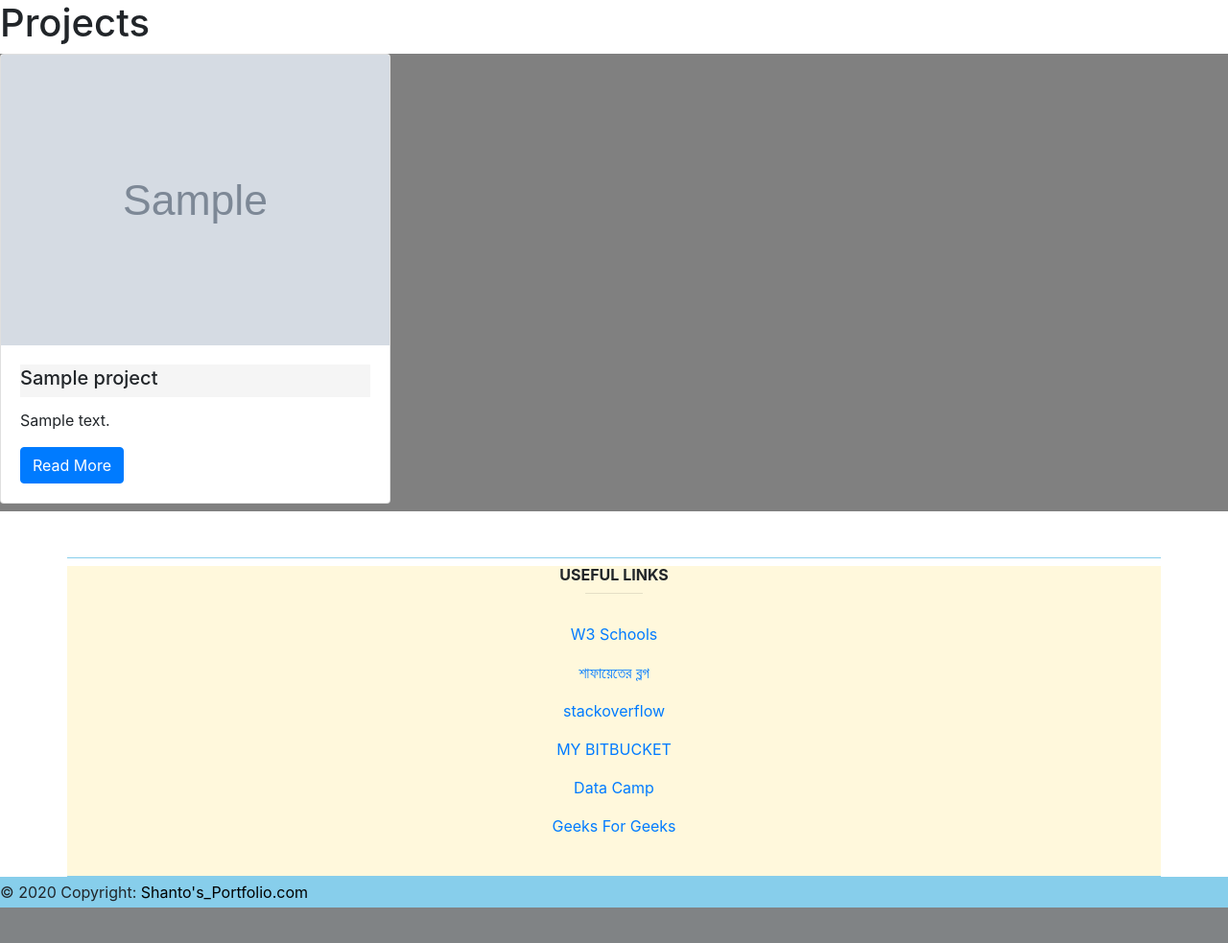
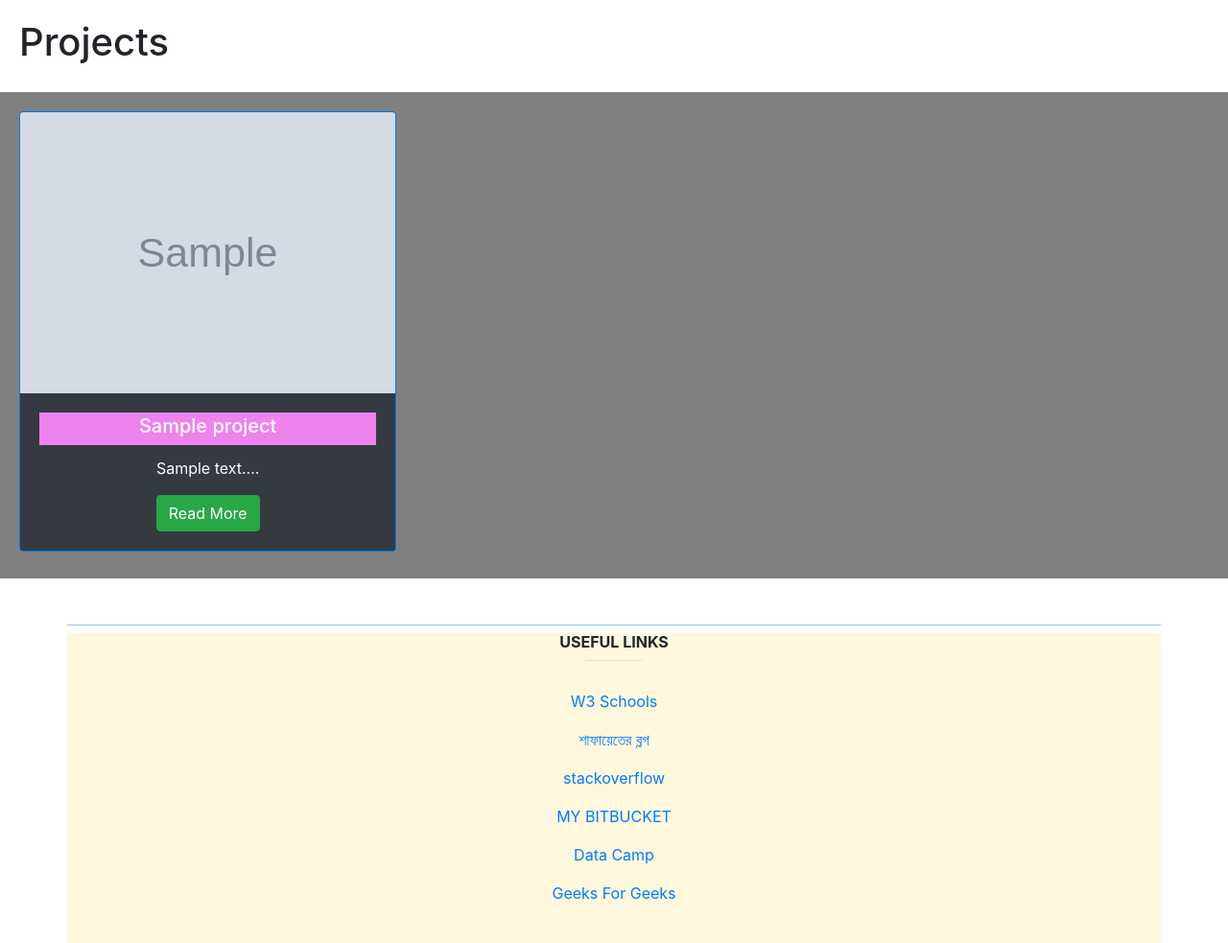
Before and after one commit to mehash32/resume, a Django app: template projects/templates/project_index.html in a window 1280 px wide. Shown: the part 56-1039 px from the top of the page at 96% size. Before the commit the page ends 1002 px from the top, so only its background shows below. Run offline with Django 3.2, Linux system fonts and the light colour scheme; the template is opened without the code that fills it: most values are stand-ins (such as "Sample title", 1, 10 or a date in 2020); grey boxes marked "Sample" are stand-in pictures; some libraries are stand-ins or nearby versions.

Commit message:
Update project_index.html

```diff
--- a/projects/templates/project_index.html
+++ b/projects/templates/project_index.html
@@ -1,17 +1,17 @@
 {% extends "base.html" %}
 {% load static %}
 {% block page_content %}
-<h1>Projects</h1>
-<div class="row" style="background-color: gray;">
+<h1 style="padding: 20px;">Projects</h1>
+<div class="row" style="background-color: gray;padding: 20px;">
 {% for project in projects %}
-    <div class="col-md-4">
-        <div class="card mb-2">
-            <img class="card-img-top" src="{% static project.image %}" style="size: 100%;background-color: whitesmoke;">
+    <div class="col-md-4" style="text-align: center;height: 50%;">
+        <div class="card text-white bg-dark border-primary mb-2" style="background-color: black;">
+            <img class="card-img-top" src="{% static project.image %}">
             <div class="card-body">
-                <h5 class="card-title" style="background-color: whitesmoke;padding-bottom: 8px;padding-top: 2px;">{{ project.title }}</h5>
-                <p class="card-text">{{ project.description }}</p>
+                <h5 class="card-title" style="background-color: violet;padding-bottom: 8px;padding-top: 2px;">{{ project.title }}</h5>
+                <p > {{ project.description  | slice:":35"  }}...</p>
                 <a href="{% url 'project_detail' project.pk %}"
-                   class="btn btn-primary">
+                   class="btn btn-success">
                     Read More
                 </a>
             </div>
```
